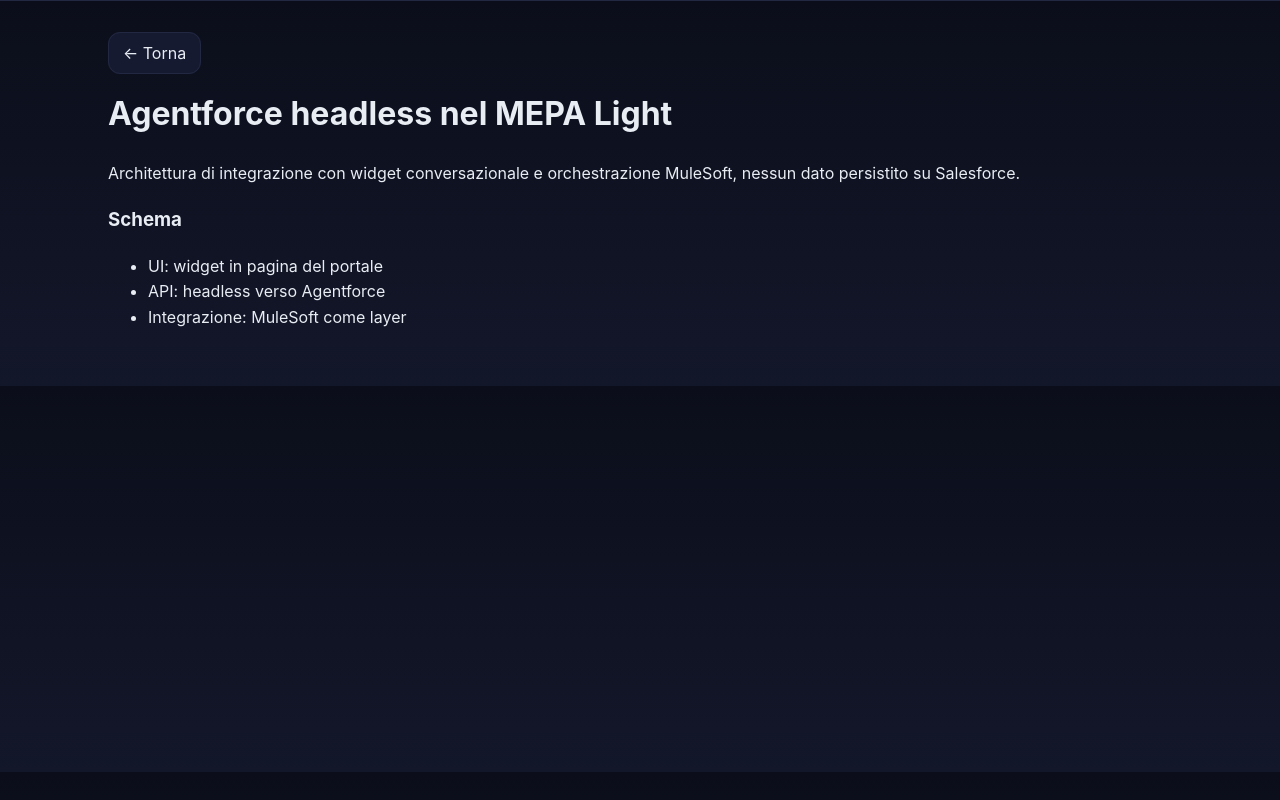
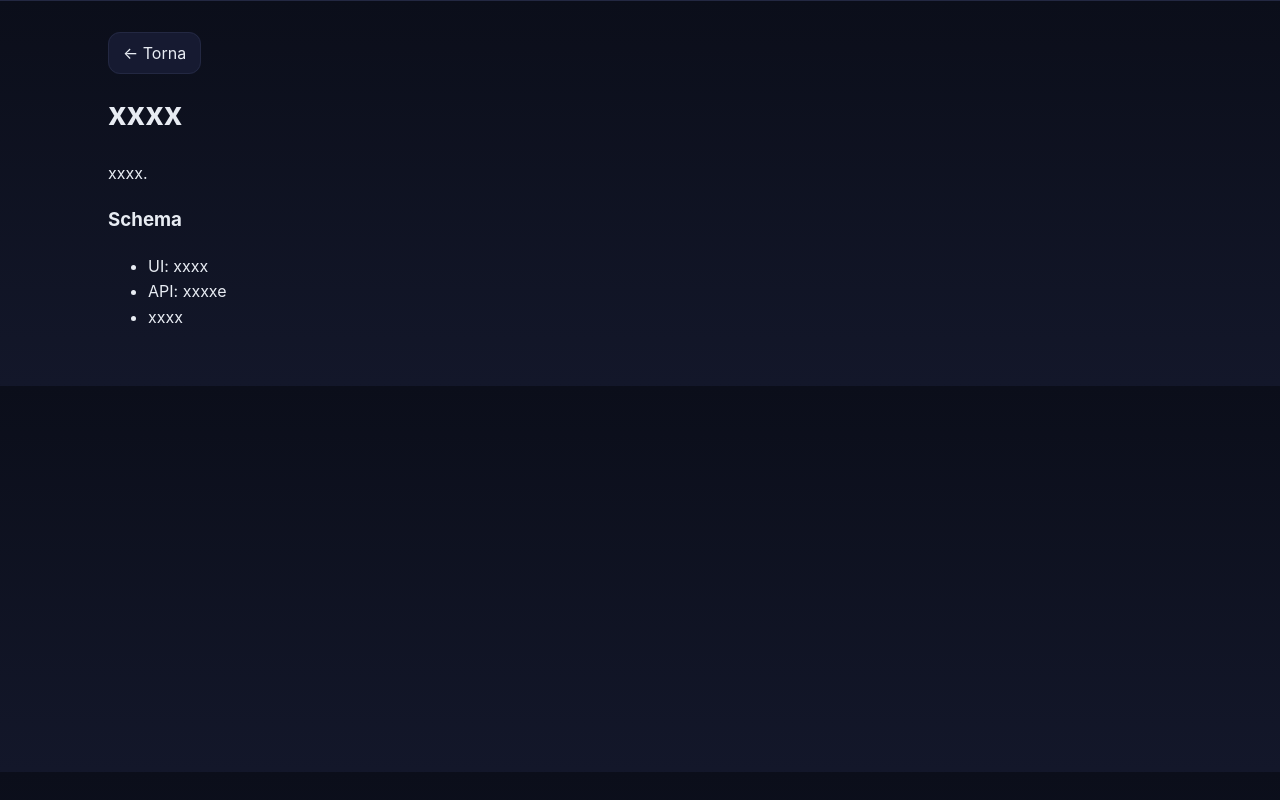
Before and after one commit to antoniodavino/antonio-davino-site, a plain HTML site: page posts/agentforce-mepa.html in a window 1280 px wide. Drawn offline with Linux system fonts and the light colour scheme.

Commit message:
Add files via upload

```diff
--- a/posts/agentforce-mepa.html
+++ b/posts/agentforce-mepa.html
@@ -1,12 +1,12 @@
 <!DOCTYPE html>
 <html lang="it"><head><meta charset="utf-8"/><meta name="viewport" content="width=device-width, initial-scale=1"/>
-<title>Agentforce headless nel MEPA Light</title><link rel="stylesheet" href="../styles.css"/></head>
+<title>Axxxx</title><link rel="stylesheet" href="../styles.css"/></head>
 <body>
   <main class="section"><div class="wrap">
     <a class="btn" href="../index.html#publications">← Torna</a>
-    <h1>Agentforce headless nel MEPA Light</h1>
-    <p>Architettura di integrazione con widget conversazionale e orchestrazione MuleSoft, nessun dato persistito su Salesforce.</p>
+    <h1>xxxx</h1>
+    <p>xxxx.</p>
     <h3>Schema</h3>
-    <ul><li>UI: widget in pagina del portale</li><li>API: headless verso Agentforce</li><li>Integrazione: MuleSoft come layer</li></ul>
+    <ul><li>UI: xxxx</li><li>API: xxxxe</li><li>xxxx</li></ul>
   </div></main>
 </body></html>
```
Also changed, not shown: posts/genai-ams.html (+1 -1 lines).
